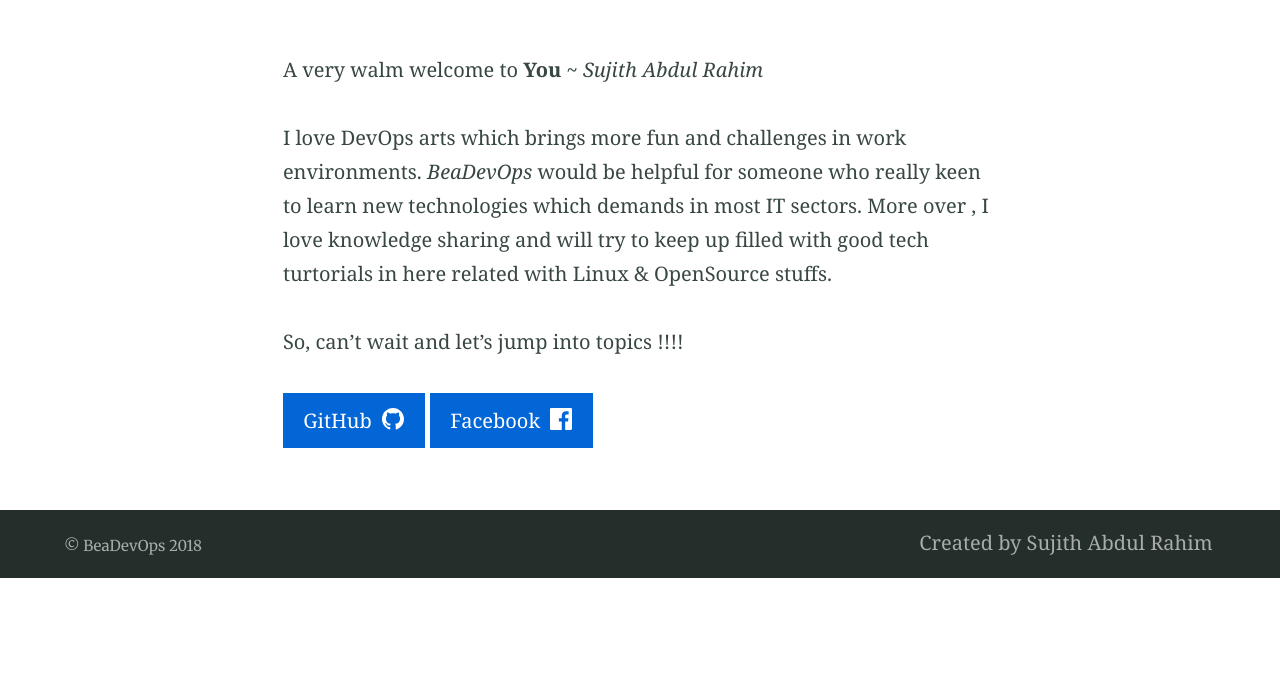
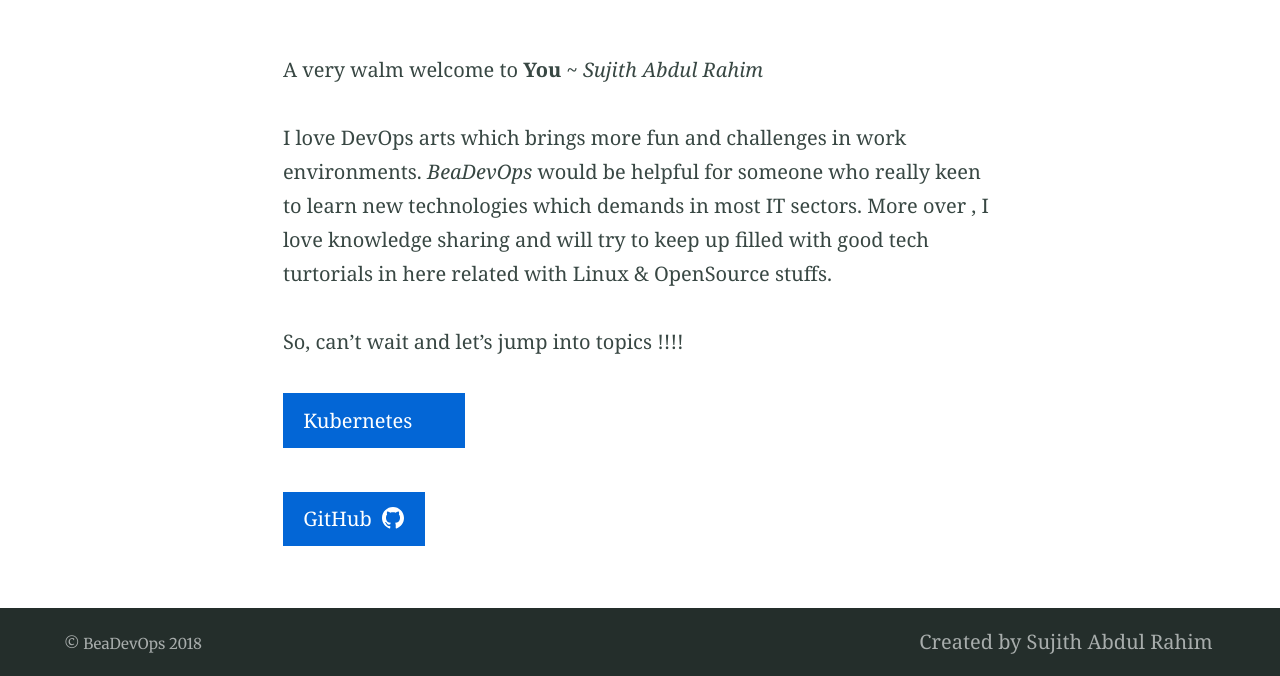
Before and after one commit to sujiar37/beadevops, a Jekyll site: the page built from index.md, in a window 1280 px wide. Shown: the part 424-1100 px from the top of the page. Built offline with Jekyll 4.4.1, drawn with Linux system fonts in a browser that asks for light colours; our own code applies the rules of GitHub Pages for plain Markdown files; before the commit the page ends 1002 px from its top, so only the background shows below that.

Commit message:
index.md

```diff
--- a/index.md
+++ b/index.md
@@ -13,9 +13,10 @@ I love DevOps arts which brings more fun and challenges in work environments. *B
 
 So, can't wait and let's jump into topics !!!!
 
+{% include button.html text="Kubernetes" icon="kubernetes" link="https://github.com/sujiar37" color="#0366d6" %}
 
 
-{% include button.html text="GitHub" icon="github" link="https://github.com/sujiar37" color="#0366d6" %} {% include button.html text="Facebook" icon="facebook" link="https://facebook.com/sujithar37" color="#0366d6" %}
+{% include button.html text="GitHub" icon="github" link="https://github.com/sujiar37" color="#0366d6" %}
 
 
 <!--
```
